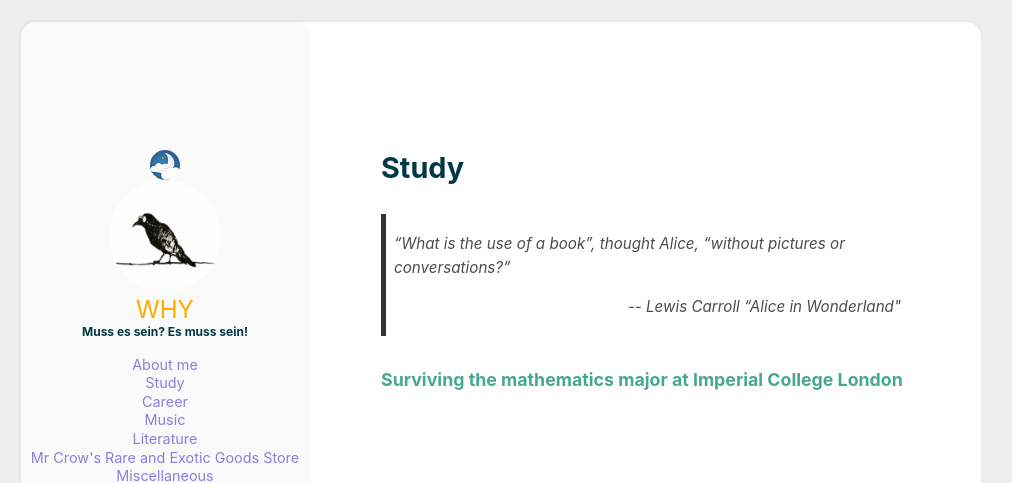
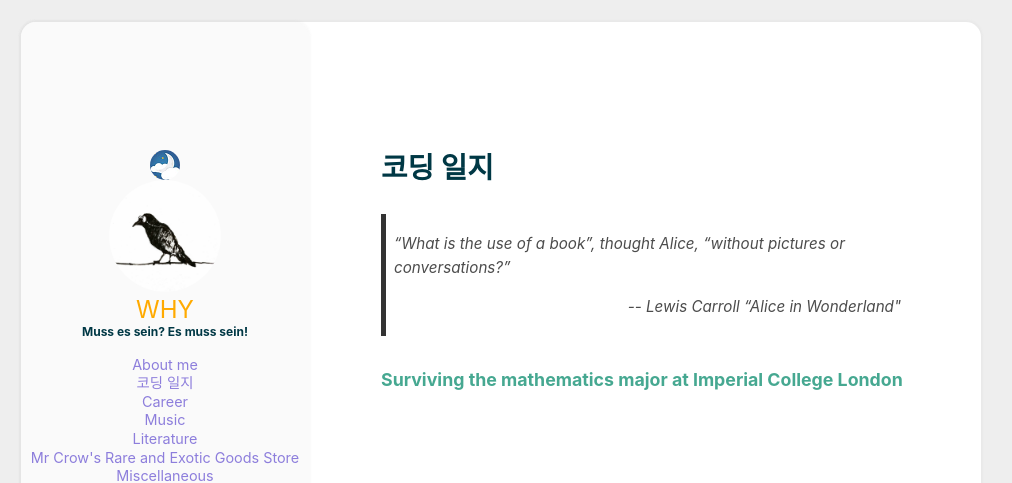
Before and after one commit to BaeGWoo/baegwoo.github.io, a Jekyll site: the page built from _additional_pages/Study.md, in a window 1280 px wide. Shown: the top 483 px of the page, without its empty margins (139-1151 px from the left). Built offline with Jekyll 4.4.1, drawn with Linux system fonts in a browser that asks for light colours.

```diff
--- a/_additional_pages/Study.md
+++ b/_additional_pages/Study.md
@@ -1,5 +1,5 @@
 ---
-title: Study
+title: 코딩 일지
 layout: simple
 order: 2
 ---
--- a/_includes/header.html
+++ b/_includes/header.html
@@ -16,7 +16,7 @@
       {% if site.user.aboutme %}
       <ul class="nav_list">
         <li class="nav_item">
-          <a href="{{ site.baseurl }}/aboutme.html">About me</a>
+          <a href="{{ site.baseurl }}/aboutme.html">About</a>
         </li>
       </ul>
       {% endif %}
```
